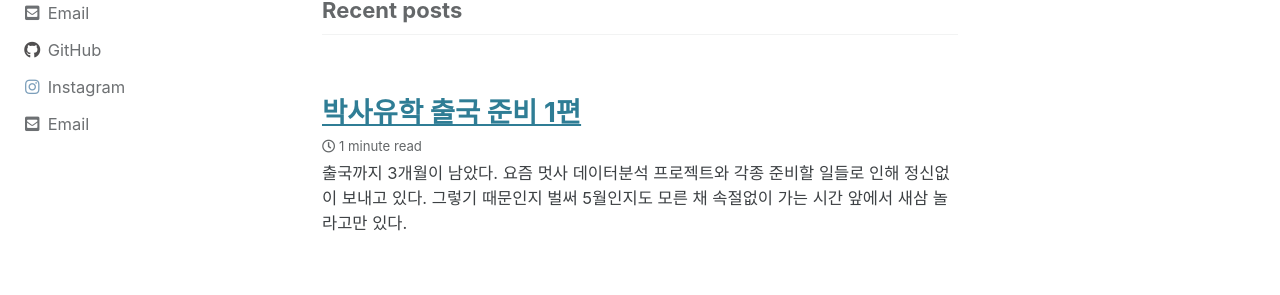
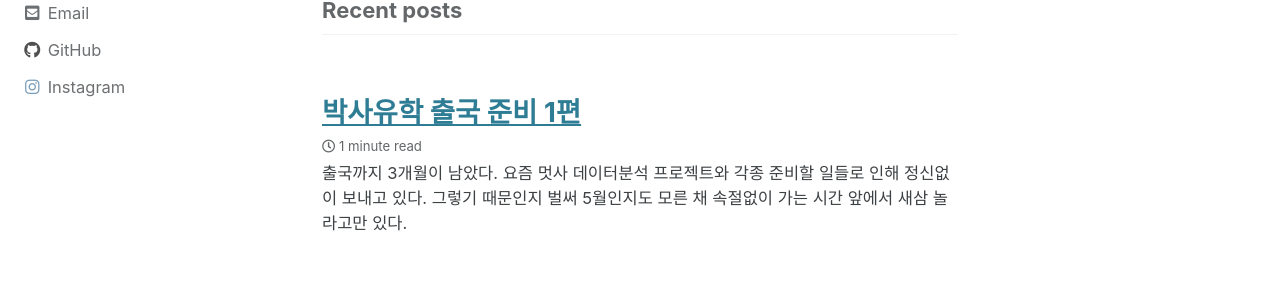
Before and after one commit to HakeoungLee/HakeoungLee.github.io, a Jekyll site: the page built from index.html, in a window 1280 px wide. Shown: the part 145-440 px from the top of the page. Built offline with Jekyll 4.4.1, drawn with Linux system fonts in a browser that asks for light colours; cached includes are drawn as plain includes; the list of posts is cut into pages by our own code.

Commit message:
Update _config.yml

```diff
--- a/_config.yml
+++ b/_config.yml
@@ -98,7 +98,7 @@ author:
 #   avatar           : # path of avatar image, e.g. "/assets/images/bio-photo.jpg"
 #   bio              : "I am an **amazing** person."
   location         : "Texas, U.S."
-  email            : "hahak2242@gmail.com"
+#   email            : "hahak2242@gmail.com"
   links:
     - label: "Email"
       icon: "fas fa-fw fa-envelope-square"
```
